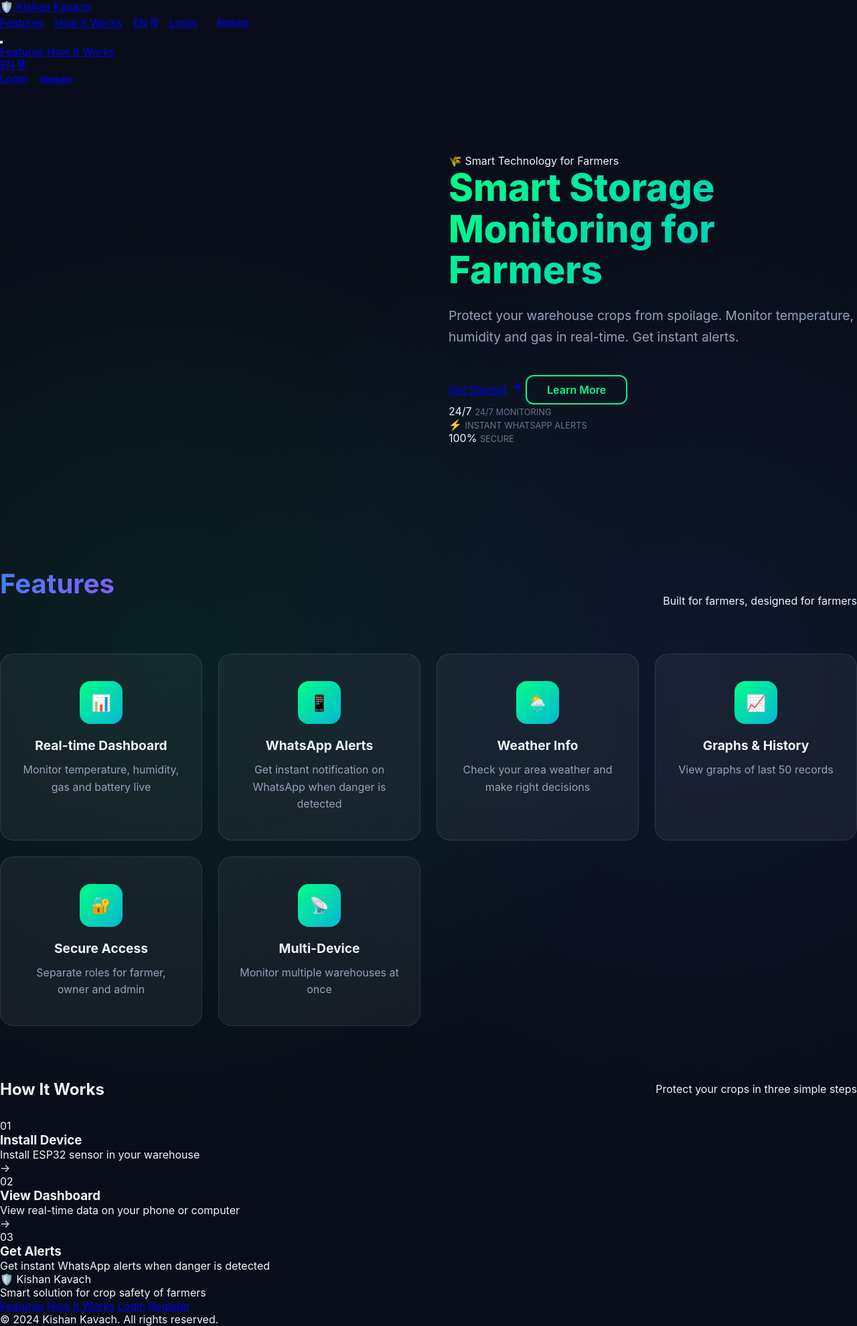
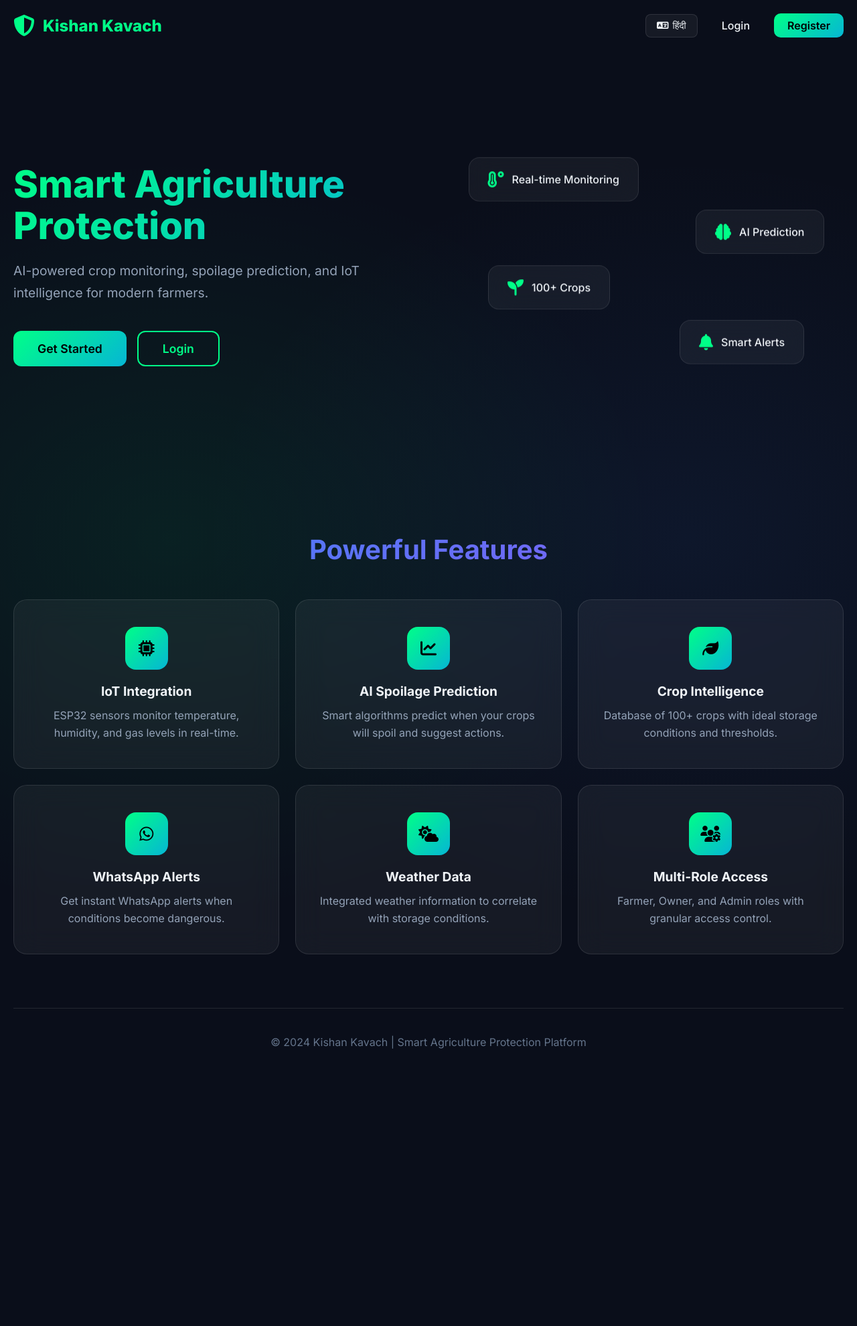
Before and after one commit to ankit18006/Kishan-Kavach, a Flask app: page / in a window 1280 px wide. Shown: the whole page at 67% size. After the commit the page ends 1566 px from the top, so only its background shows below. Run offline with Flask 3, Linux system fonts and the light colour scheme.

Commit message:
Update index.html

```diff
--- a/templates/index.html
+++ b/templates/index.html
@@ -1,172 +1,126 @@
 <!DOCTYPE html>
-<html lang="{{ lang }}">
+<html lang="en">
 <head>
     <meta charset="UTF-8">
     <meta name="viewport" content="width=device-width, initial-scale=1.0">
-    <title>Kishan Kavach - {{ t.app_name }}</title>
-    <link rel="preconnect" href="https://fonts.googleapis.com">
-    <link href="https://fonts.googleapis.com/css2?family=Poppins:wght@300;400;500;600;700;800&display=swap" rel="stylesheet">
-    <link rel="stylesheet" href="{{ url_for('static', filename='style.css') }}">
+    <title>Kishan Kavach - Smart Agriculture Platform</title>
+    <link rel="stylesheet" href="/static/style.css">
+    <link href="https://fonts.googleapis.com/css2?family=Inter:wght@300;400;500;600;700;800&display=swap" rel="stylesheet">
+    <link rel="stylesheet" href="https://cdnjs.cloudflare.com/ajax/libs/font-awesome/6.4.0/css/all.min.css">
 </head>
 <body class="landing-page">
-    <nav class="navbar" id="navbar">
-        <div class="nav-container">
-            <a href="/" class="nav-logo">
-                <span class="logo-icon">🛡️</span>
-                <span class="logo-text">Kishan <span class="gradient-text">Kavach</span></span>
-            </a>
+    <div class="landing-container">
+        <!-- Hero Section -->
+        <nav class="landing-nav">
+            <div class="logo">
+                <i class="fas fa-shield-alt"></i>
+                <span>Kishan Kavach</span>
+            </div>
             <div class="nav-links">
-                <a href="#features" class="nav-link">{{ t.features }}</a>
-                <a href="#how-it-works" class="nav-link">{{ t.how_it_works }}</a>
-                <div class="lang-switch">
-                    <a href="{{ url_for('set_language', lang='en') }}" class="lang-btn {% if lang == 'en' %}active{% endif %}">EN</a>
-                    <a href="{{ url_for('set_language', lang='hi') }}" class="lang-btn {% if lang == 'hi' %}active{% endif %}">हिं</a>
-                </div>
-                <a href="{{ url_for('login') }}" class="nav-link">{{ t.login }}</a>
-                <a href="{{ url_for('register') }}" class="btn btn-gradient btn-sm">{{ t.register }}</a>
-            </div>
-            <button class="mobile-toggle" id="mobileToggle">
-                <span></span><span></span><span></span>
+                <button class="lang-toggle" onclick="toggleLanguage()">
+                    <i class="fas fa-language"></i> <span id="langLabel">हिंदी</span>
                 </button>
-        </div>
-        <div class="mobile-menu" id="mobileMenu">
-            <a href="#features" class="nav-link">{{ t.features }}</a>
-            <a href="#how-it-works" class="nav-link">{{ t.how_it_works }}</a>
-            <div class="lang-switch">
-                <a href="{{ url_for('set_language', lang='en') }}" class="lang-btn {% if lang == 'en' %}active{% endif %}">EN</a>
-                <a href="{{ url_for('set_language', lang='hi') }}" class="lang-btn {% if lang == 'hi' %}active{% endif %}">हिं</a>
-            </div>
-            <a href="{{ url_for('login') }}" class="nav-link">{{ t.login }}</a>
-            <a href="{{ url_for('register') }}" class="btn btn-gradient btn-sm">{{ t.register }}</a>
+                <a href="/login" class="btn-nav">Login</a>
+                <a href="/register" class="btn-nav btn-primary">Register</a>
             </div>
         </nav>
 
         <section class="hero">
-        <div class="hero-bg-effects">
-            <div class="hero-glow glow-1"></div>
-            <div class="hero-glow glow-2"></div>
-            <div class="hero-glow glow-3"></div>
-        </div>
-        <div class="container">
-            <div class="hero-content fade-up">
-                <div class="hero-badge">🌾 {{ t.smart_tech }}</div>
-                <h1 class="hero-title">{{ t.hero_title }}</h1>
-                <p class="hero-subtitle">{{ t.hero_subtitle }}</p>
-                <div class="hero-actions">
-                    <a href="{{ url_for('register') }}" class="btn btn-gradient btn-lg">
-                        {{ t.get_started }}
-                        <svg width="20" height="20" viewBox="0 0 24 24" fill="none" stroke="currentColor" stroke-width="2"><path d="M5 12h14M12 5l7 7-7 7"/></svg>
-                    </a>
-                    <a href="#features" class="btn btn-outline btn-lg">{{ t.learn_more }}</a>
-                </div>
-                <div class="hero-stats">
-                    <div class="stat-item fade-up" style="animation-delay:0.2s">
-                        <span class="stat-number">24/7</span>
-                        <span class="stat-label">{{ t.monitoring_24x7 }}</span>
-                    </div>
-                    <div class="stat-item fade-up" style="animation-delay:0.4s">
-                        <span class="stat-number">⚡</span>
-                        <span class="stat-label">{{ t.instant_alerts }}</span>
-                    </div>
-                    <div class="stat-item fade-up" style="animation-delay:0.6s">
-                        <span class="stat-number">100%</span>
-                        <span class="stat-label">{{ t.secure }}</span>
+            <div class="hero-content">
+                <h1 class="hero-title" data-en="Smart Agriculture Protection" data-hi="स्मार्ट कृषि सुरक्षा">
+                    Smart Agriculture Protection
+                </h1>
+                <p class="hero-subtitle" data-en="AI-powered crop monitoring, spoilage prediction, and IoT intelligence for modern farmers."
+                   data-hi="आधुनिक किसानों के लिए AI-संचालित फसल निगरानी, खराबी पूर्वानुमान और IoT बुद्धिमत्ता।">
+                    AI-powered crop monitoring, spoilage prediction, and IoT intelligence for modern farmers.
+                </p>
+                <div class="hero-buttons">
+                    <a href="/register" class="btn-hero btn-glow" data-en="Get Started" data-hi="शुरू करें">Get Started</a>
+                    <a href="/login" class="btn-hero btn-outline" data-en="Login" data-hi="लॉग इन करें">Login</a>
                 </div>
             </div>
+            <div class="hero-visual">
+                <div class="floating-card card-1">
+                    <i class="fas fa-temperature-high"></i>
+                    <span data-en="Real-time Monitoring" data-hi="वास्तविक समय निगरानी">Real-time Monitoring</span>
+                </div>
+                <div class="floating-card card-2">
+                    <i class="fas fa-brain"></i>
+                    <span data-en="AI Prediction" data-hi="AI पूर्वानुमान">AI Prediction</span>
+                </div>
+                <div class="floating-card card-3">
+                    <i class="fas fa-seedling"></i>
+                    <span data-en="100+ Crops" data-hi="100+ फसलें">100+ Crops</span>
+                </div>
+                <div class="floating-card card-4">
+                    <i class="fas fa-bell"></i>
+                    <span data-en="Smart Alerts" data-hi="स्मार्ट अलर्ट">Smart Alerts</span>
                 </div>
             </div>
         </section>
 
-    <section class="features-section" id="features">
-        <div class="container">
-            <div class="section-header fade-up">
-                <h2 class="section-title">{{ t.features }}</h2>
-                <p class="section-subtitle">{{ t.features_subtitle }}</p>
+        <section class="features-section">
+            <h2 data-en="Powerful Features" data-hi="शक्तिशाली विशेषताएं">Powerful Features</h2>
+            <div class="features-grid">
+                <div class="feature-card">
+                    <div class="feature-icon"><i class="fas fa-microchip"></i></div>
+                    <h3 data-en="IoT Integration" data-hi="IoT एकीकरण">IoT Integration</h3>
+                    <p data-en="ESP32 sensors monitor temperature, humidity, and gas levels in real-time."
+                       data-hi="ESP32 सेंसर वास्तविक समय में तापमान, आर्द्रता और गैस स्तर की निगरानी करते हैं।">
+                       ESP32 sensors monitor temperature, humidity, and gas levels in real-time.</p>
                 </div>
-            <div class="features-grid">
-                <div class="feature-card glass-card fade-up" style="animation-delay:0.1s">
-                    <div class="feature-icon">📊</div>
-                    <h3>{{ t.feature_realtime }}</h3>
-                    <p>{{ t.feature_realtime_desc }}</p>
+                <div class="feature-card">
+                    <div class="feature-icon"><i class="fas fa-chart-line"></i></div>
+                    <h3 data-en="AI Spoilage Prediction" data-hi="AI खराबी पूर्वानुमान">AI Spoilage Prediction</h3>
+                    <p data-en="Smart algorithms predict when your crops will spoil and suggest actions."
+                       data-hi="स्मार्ट एल्गोरिदम भविष्यवाणी करते हैं कि आपकी फसल कब खराब होगी।">
+                       Smart algorithms predict when your crops will spoil and suggest actions.</p>
                 </div>
-                <div class="feature-card glass-card fade-up" style="animation-delay:0.2s">
-                    <div class="feature-icon">📱</div>
-                    <h3>{{ t.feature_whatsapp }}</h3>
-                    <p>{{ t.feature_whatsapp_desc }}</p>
+                <div class="feature-card">
+                    <div class="feature-icon"><i class="fas fa-leaf"></i></div>
+                    <h3 data-en="Crop Intelligence" data-hi="फसल बुद्धिमत्ता">Crop Intelligence</h3>
+                    <p data-en="Database of 100+ crops with ideal storage conditions and thresholds."
+                       data-hi="100+ फसलों का डेटाबेस आदर्श भंडारण स्थितियों के साथ।">
+                       Database of 100+ crops with ideal storage conditions and thresholds.</p>
                 </div>
-                <div class="feature-card glass-card fade-up" style="animation-delay:0.3s">
-                    <div class="feature-icon">🌦️</div>
-                    <h3>{{ t.feature_weather }}</h3>
-                    <p>{{ t.feature_weather_desc }}</p>
+                <div class="feature-card">
+                    <div class="feature-icon"><i class="fab fa-whatsapp"></i></div>
+                    <h3 data-en="WhatsApp Alerts" data-hi="व्हाट्सएप अलर्ट">WhatsApp Alerts</h3>
+                    <p data-en="Get instant WhatsApp alerts when conditions become dangerous."
+                       data-hi="जब स्थिति खतरनाक हो जाए तो तुरंत व्हाट्सएप अलर्ट प्राप्त करें।">
+                       Get instant WhatsApp alerts when conditions become dangerous.</p>
                 </div>
-                <div class="feature-card glass-card fade-up" style="animation-delay:0.4s">
-                    <div class="feature-icon">📈</div>
-                    <h3>{{ t.feature_graph }}</h3>
-                    <p>{{ t.feature_graph_desc }}</p>
+                <div class="feature-card">
+                    <div class="feature-icon"><i class="fas fa-cloud-sun"></i></div>
+                    <h3 data-en="Weather Data" data-hi="मौसम डेटा">Weather Data</h3>
+                    <p data-en="Integrated weather information to correlate with storage conditions."
+                       data-hi="भंडारण स्थितियों से संबंधित एकीकृत मौसम जानकारी।">
+                       Integrated weather information to correlate with storage conditions.</p>
                 </div>
-                <div class="feature-card glass-card fade-up" style="animation-delay:0.5s">
-                    <div class="feature-icon">🔐</div>
-                    <h3>{{ t.feature_security }}</h3>
-                    <p>{{ t.feature_security_desc }}</p>
-                </div>
-                <div class="feature-card glass-card fade-up" style="animation-delay:0.6s">
-                    <div class="feature-icon">📡</div>
-                    <h3>{{ t.feature_multidevice }}</h3>
-                    <p>{{ t.feature_multidevice_desc }}</p>
-                </div>
+                <div class="feature-card">
+                    <div class="feature-icon"><i class="fas fa-users-cog"></i></div>
+                    <h3 data-en="Multi-Role Access" data-hi="बहु-भूमिका पहुँच">Multi-Role Access</h3>
+                    <p data-en="Farmer, Owner, and Admin roles with granular access control."
+                       data-hi="किसान, मालिक और व्यवस्थापक भूमिकाएँ विस्तृत एक्सेस कंट्रोल के साथ।">
+                       Farmer, Owner, and Admin roles with granular access control.</p>
                 </div>
             </div>
         </section>
 
-    <section class="how-section" id="how-it-works">
-        <div class="container">
-            <div class="section-header fade-up">
-                <h2 class="section-title">{{ t.how_it_works }}</h2>
-                <p class="section-subtitle">{{ t.how_subtitle }}</p>
+        <footer class="landing-footer">
+            <p>© 2024 Kishan Kavach | Smart Agriculture Protection Platform</p>
+        </footer>
     </div>
-            <div class="steps-grid">
-                <div class="step-card fade-up" style="animation-delay:0.1s">
-                    <div class="step-number">01</div>
-                    <h3>{{ t.step1_title }}</h3>
-                    <p>{{ t.step1_desc }}</p>
-                </div>
-                <div class="step-connector fade-up" style="animation-delay:0.2s">→</div>
-                <div class="step-card fade-up" style="animation-delay:0.3s">
-                    <div class="step-number">02</div>
-                    <h3>{{ t.step2_title }}</h3>
-                    <p>{{ t.step2_desc }}</p>
-                </div>
-                <div class="step-connector fade-up" style="animation-delay:0.4s">→</div>
-                <div class="step-card fade-up" style="animation-delay:0.5s">
-                    <div class="step-number">03</div>
-                    <h3>{{ t.step3_title }}</h3>
-                    <p>{{ t.step3_desc }}</p>
-                </div>
-            </div>
-        </div>
-    </section>
 
-    <footer class="footer">
-        <div class="container">
-            <div class="footer-content">
-                <div class="footer-brand">
-                    <span class="logo-icon">🛡️</span>
-                    <span class="logo-text">Kishan <span class="gradient-text">Kavach</span></span>
-                    <p>{{ t.footer_tagline }}</p>
-                </div>
-                <div class="footer-links">
-                    <a href="#features">{{ t.features }}</a>
-                    <a href="#how-it-works">{{ t.how_it_works }}</a>
-                    <a href="{{ url_for('login') }}">{{ t.login }}</a>
-                    <a href="{{ url_for('register') }}">{{ t.register }}</a>
-                </div>
-            </div>
-            <div class="footer-bottom">
-                <p>&copy; 2024 Kishan Kavach. {{ t.all_rights }}</p>
-            </div>
-        </div>
-    </footer>
-
-    <script src="{{ url_for('static', filename='script.js') }}"></script>
+    <script>
+        let currentLang = 'en';
+        function toggleLanguage() {
+            currentLang = currentLang === 'en' ? 'hi' : 'en';
+            document.getElementById('langLabel').textContent = currentLang === 'en' ? 'हिंदी' : 'English';
+            document.querySelectorAll('[data-en]').forEach(el => {
+                el.textContent = el.getAttribute(`data-${currentLang}`);
+            });
+        }
+    </script>
 </body>
 </html>
```
Lines whose indentation alone changed are shown as unchanged.
